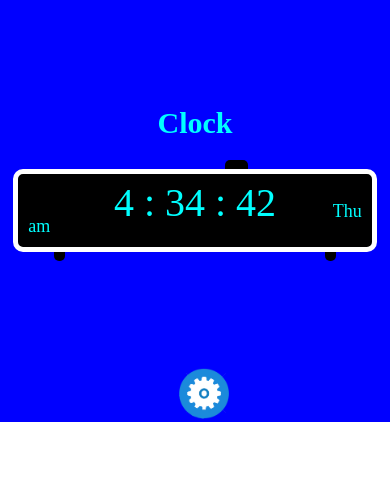
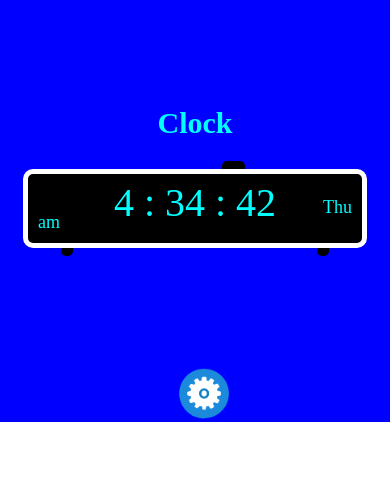
Before and after one commit to Arbazkhan-cs/MultiDigitalClock, a plain HTML site: page index.html in a window 390 px wide. Drawn offline with Linux system fonts and the light colour scheme.

Commit message:
Update style.css

```diff
--- a/style.css
+++ b/style.css
@@ -176,9 +176,12 @@
     .menu{
         top: 35%;
     }
+    .timer{
+        top: 67%;
+    }
     .clock{
-        height: 15%;
-        width: 65%;
+        height: 14%;
+        width: 60%;
         font-size: 40px;
     }
 }
```
